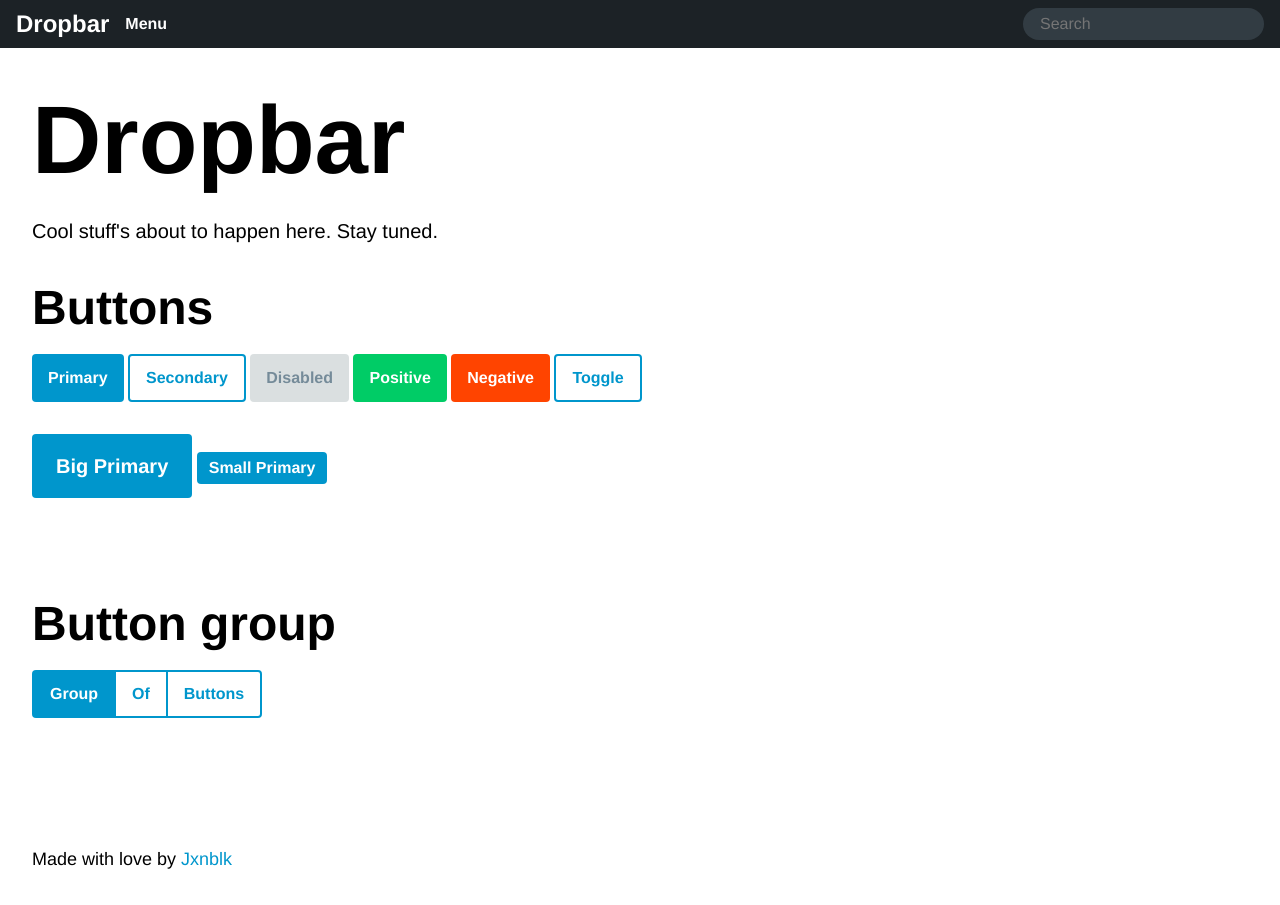
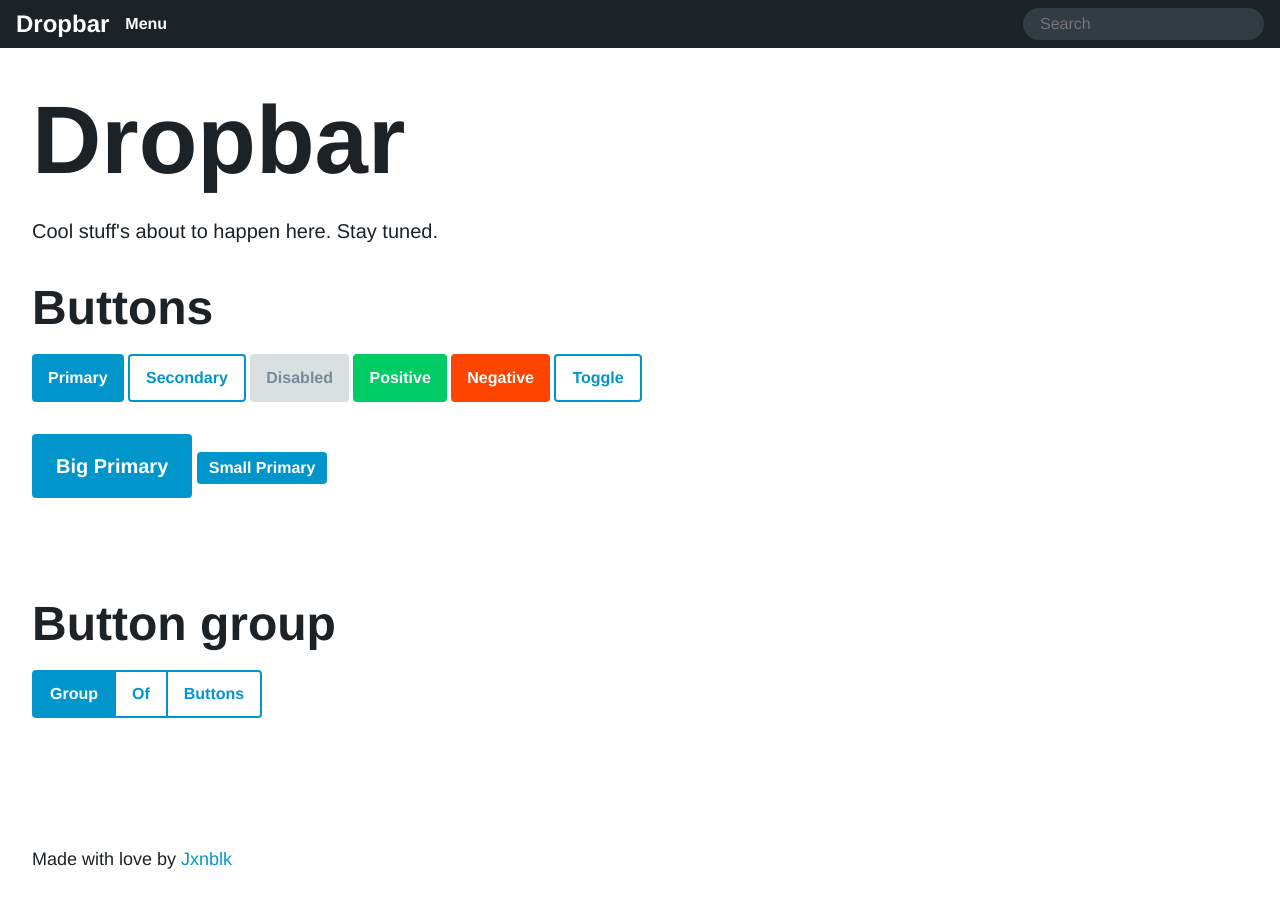
Before and after one commit to jxnblk/archive-dropbar, a plain HTML site: page index.html in a window 1280 px wide. Drawn offline with Linux system fonts and the light colour scheme.

Commit message:
Adjust body styles in theme

```diff
--- a/scss/_theme.scss
+++ b/scss/_theme.scss
@@ -11,6 +11,10 @@ $red: #f40;
 $green: #0c6;
 
 // Base elements
+body {
+  color: $dark;
+  background-color: #fff;
+}
 a {
   color: $blue;
   text-decoration: none;
```
Also changed, not shown: style.css.
